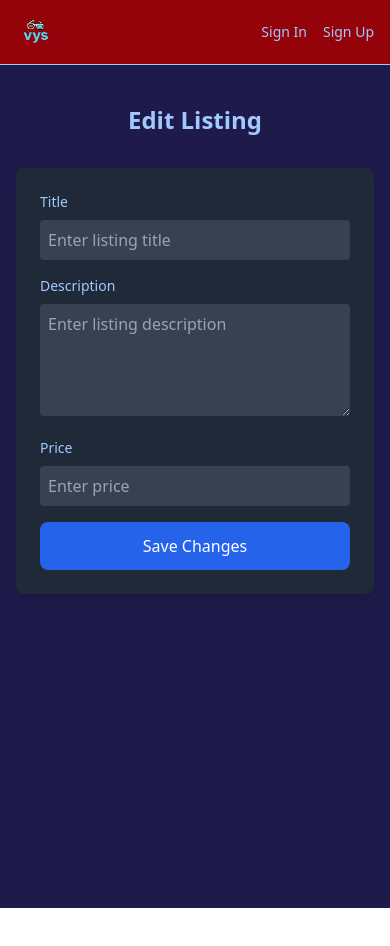
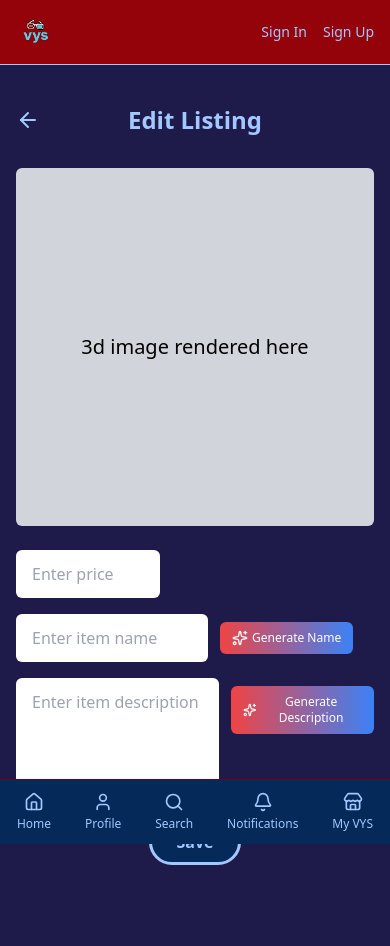
Before and after one commit to Moonwalkert3ch/VYS, a Next.js app in the folder vys-app/: page /edit-listing in a window 390 px wide. Shown: the top 946 px of the page. Before the commit the page ends 908 px from the top, so only its background shows below. Built offline with nearby package versions, Linux system fonts and the light colour scheme; no server answers.

Commit message:
created edit listing page and connected it to 3d model rendering

```diff
--- /dev/null
+++ b/vys-app/src/app/product-listings/page.tsx
@@ -0,0 +1,7 @@
+import ProductListingPage from "@/components/ProductListingPage";
+
+export default function ProductListing() {
+    return (
+        <ProductListingPage />
+    )
+}
--- a/vys-app/src/components/CreateListingPage.tsx
+++ b/vys-app/src/components/CreateListingPage.tsx
@@ -1,7 +1,7 @@
 // app/create-listing/page.tsx
 'use client';
 
-import { ArrowLeft, Camera } from 'lucide-react';
+import { ArrowLeft, Camera, Sparkles } from 'lucide-react';
 import { useRouter } from 'next/navigation';
 import { useState } from 'react';
 import BottomNavBar from '@/components/BottomNavBar';
@@ -10,7 +10,9 @@ import Link from 'next/link';
 export default function CreateListingPage() {
   const router = useRouter();
   const [itemName, setItemName] = useState('');
+  const [price, setPrice] = useState('');
   const [itemDescription, setItemDescription] = useState('');
+  const [isDescriptionFocused, setIsDescriptionFocused] = useState(false);
 
   return (
     <>
@@ -36,35 +38,64 @@ export default function CreateListingPage() {
 
 
         {/* Form */}
-        <div className="w-full max-w-md mt-6 space-y-4">
+      <form className="w-full max-w-md space-y-4 mt-6">
+        {/* Price */}
+        <input
+          type="number"
+          value={price}
+          onChange={(e) => setPrice(e.target.value)}
+          placeholder="Enter price"
+          className="w-36 px-4 py-3 rounded-md text-black placeholder-gray-400 focus:outline-none"
+        />
+
+        {/* Item Name with AI Generate */}
         <div className="flex items-center gap-3">
-            {/* <button className="bg-white p-3 rounded-lg">
-              <Plus className="h-6 w-6 text-indigo-950" />
-            </button> */}
           <input
             type="text"
             value={itemName}
             onChange={(e) => setItemName(e.target.value)}
-              placeholder="Item Name..."
-              className="flex-grow px-4 py-3 rounded-md text-black placeholder-gray-400 focus:outline-none"
+            placeholder="Enter item name"
+            className="w-48 px-4 py-3 rounded-md text-black placeholder-gray-400 focus:outline-none"
           />
-            <button className="bg-gradient-to-r from-red-500 to-blue-500 text-white text-xs px-3 py-2 rounded-md">
+          <button
+            type="button"
+            className="bg-gradient-to-r from-red-500 to-blue-500 text-white text-xs px-3 py-2 rounded-md flex items-center gap-1"
+          >
+            <Sparkles className="h-4 w-4" />
             Generate Name
           </button>
         </div>
 
+        {/* Item Description with AI Generate */}
         <div className="flex items-start gap-3">
           <textarea
             value={itemDescription}
             onChange={(e) => setItemDescription(e.target.value)}
-              placeholder="Item Description..."
-              className="flex-grow px-4 py-3 rounded-md text-black placeholder-gray-400 focus:outline-none h-28 resize-none"
+            onFocus={() => setIsDescriptionFocused(true)}
+            onBlur={() => setIsDescriptionFocused(false)}
+            placeholder="Enter item description"
+            className={`flex-grow px-4 py-3 rounded-md text-black placeholder-gray-400 focus:outline-none resize-none transition-all duration-300 ${
+              isDescriptionFocused ? 'h-[50vh]' : 'h-28'
+            }`}
           />
-            <button className="bg-gradient-to-r from-red-500 to-blue-500 text-white text-xs px-3 py-2 rounded-md h-fit mt-2">
+          <button
+            type="button"
+            className="bg-gradient-to-r from-red-500 to-blue-500 text-white text-xs px-3 py-2 rounded-md h-fit mt-2 flex items-center gap-1"
+          >
+            <Sparkles className="h-4 w-4" />
             Generate Description
           </button>
           </div>
+           {/* Save Changes Button */}
+          <div className="flex justify-center pt-4">
+            <button
+              type="submit"
+              className="bg-[#052958] hover:bg-indigo-950 text-[#A1C9FF] outline font-semibold py-2 px-6 rounded-full transition duration-200"
+            >
+              Save
+            </button>
           </div>
+        </form>
       </main>
 
       {/* Bottom Navigation Bar */}
--- a/vys-app/src/components/EditListingPage.tsx
+++ b/vys-app/src/components/EditListingPage.tsx
@@ -1,30 +1,113 @@
+'use client';
+
+import { useState } from 'react';
+import { ArrowLeft, Sparkles, Camera } from 'lucide-react';
+import { useRouter } from 'next/navigation';
+import BottomNavBar from '@/components/BottomNavBar';
+import Link from 'next/link';
 
 
 export default function EditListingPage() {
+  const router = useRouter();
+  const [price, setPrice] = useState('');
+  const [itemName, setItemName] = useState('');
+  const [itemDescription, setItemDescription] = useState('');
+  const [isDescriptionFocused, setIsDescriptionFocused] = useState(false);
+
   return (
+    <>
         <main className="min-h-screen w-full bg-indigo-950 text-[#A1C9FF] flex flex-col p-4 pb-32 items-center">
             {/* Header */}
             <div className="relative w-full max-w-screen-md flex items-center justify-center h-12 mt-4 mb-6">
-        <h1 className="text-2xl font-bold text-center">Edit Listing</h1>
+                <button
+                onClick={() => router.back()}
+                className="absolute left-0"
+                >
+                <ArrowLeft className="text-[#A1C9FF] h-6 w-6" />
+                </button>
+                <h1 className="text-2xl font-bold text-center w-full">Edit Listing</h1>
             </div>
 
-      {/* Form for Editing Listing */}
-      <form className="w-full max-w-md bg-gray-800 p-6 rounded-lg shadow-lg">
-        <div className="mb-4">
-          <label htmlFor="title" className="block text-sm font-medium mb-2">Title</label>
-          <input type="text" id="title" className="w-full p-2 bg-gray-700 text-white rounded" placeholder="Enter listing title" />
+            {/* 3D Model Placeholder */}
+            <Link href="/upload-image" className="block w-full max-w-md">
+                <div className="bg-gray-300 w-full aspect-square max-w-md flex items-center justify-center rounded-md mb-6">
+                    <p className='text-bold text-xl text-black text-center'>3d image rendered here</p>
                 </div>
-        <div className="mb-4">
-          <label htmlFor="description" className="block text-sm font-medium mb-2">Description</label>
-          <textarea id="description" rows={4} className="w-full p-2 bg-gray-700 text-white rounded" placeholder="Enter listing description"></textarea>
+            </Link>
+
+            {/* Form */}
+            <form className="w-full max-w-md space-y-4">
+                {/* Price */}
+                    <input
+                    type="number"
+                    value={price}
+                    onChange={(e) => setPrice(e.target.value)}
+                    placeholder="Enter price"
+                    className="w-36 px-4 py-3 rounded-md text-black placeholder-gray-400 focus:outline-none"
+                    />
+
+                {/* Item Name with AI Generate */}
+                <div className="flex items-center gap-3">
+                    <input
+                        type="text"
+                        value={itemName}
+                        onChange={(e) => setItemName(e.target.value)}
+                        placeholder="Enter item name"
+                        className="w-48 px-4 py-3 rounded-md text-black placeholder-gray-400 focus:outline-none"
+                    />
+                    <button
+                        type="button"
+                        className="bg-gradient-to-r from-red-500 to-blue-500 text-white text-xs px-3 py-2 rounded-md flex items-center gap-1"
+                    >
+                        <Sparkles className="h-4 w-4" />
+                        Generate Name
+                    </button>
                 </div>
-        <div className="mb-4">
-          <label htmlFor="price" className="block text-sm font-medium mb-2">Price</label>
-          <input type="number" id="price" className="w-full p-2 bg-gray-700 text-white rounded" placeholder="Enter price" />
+
+                {/* Item Description with AI Generate */}
+                <div className="flex items-start gap-3">
+                    <textarea
+                        value={itemDescription}
+                        onChange={(e) => setItemDescription(e.target.value)}
+                        onFocus={() => setIsDescriptionFocused(true)}
+                        onBlur={() => setIsDescriptionFocused(false)}
+                        placeholder="Enter item description"
+                        className={`flex-grow px-4 py-3 rounded-md text-black placeholder-gray-400 focus:outline-none resize-none transition-all duration-300 ${
+                        isDescriptionFocused ? 'h-[50vh]' : 'h-28'
+                        }`}
+                    />
+                    <button
+                        type="button"
+                        className="bg-gradient-to-r from-red-500 to-blue-500 text-white text-xs px-3 py-2 rounded-md h-fit mt-2 flex items-center gap-1"
+                    >
+                        <Sparkles className="h-4 w-4" />
+                        Generate Description
+                    </button>
                 </div>
-        <button type="submit" className="w-full bg-blue-600 hover:bg-blue-700 p-3 rounded-lg text-white">Save Changes</button>
+
+                {/* Save Changes Button */}
+                <div className="flex justify-center pt-4">
+                    <Link href="/product-listings">
+                        <button
+                            type="submit"
+                            className="bg-[#052958] hover:bg-indigo-950 text-[#A1C9FF] outline font-semibold py-2 px-6 rounded-full transition duration-200"
+                        >
+                            Save
+                        </button>
+                    </Link>
+                </div>
             </form>
         </main>
+
+        <BottomNavBar />
+    </>
   );
 }
-// This component serves as the Edit Listing page for the application.
+// Note: This code is a simplified version of the CreateListingPage component, adapted for editing an existing listing.
+// It includes a form for editing the price, item name, and description, with AI generation buttons for the name and description.
+// The 3D model placeholder is represented by a camera icon, and the layout is styled similarly to the original component.
+// The component uses the `useRouter` hook from Next.js for navigation and maintains local state for the form inputs.
+// The `BottomNavBar` component is included at the bottom for navigation purposes.
+// The component is designed to be used in a Next.js application, specifically for editing a listing in a marketplace or similar platform.
+// This code defines an EditListingPage component for a Next.js application.
+// It allows users to edit an existing listing by updating the price, item name, and description.
--- /dev/null
+++ b/vys-app/src/components/ProductListingPage.tsx
@@ -0,0 +1,24 @@
+
+export default function ProductListingPage() {
+  return (
+    <main className="min-h-screen w-full bg-indigo-950 text-[#A1C9FF] flex flex-col items-center justify-start px-4 pt-10 sm:pt-16 md:pt-20">
+      {/* Placeholder for Product Listings */}
+      <div className="w-full max-w-6xl flex flex-col items-center">
+        <h1 className="text-3xl sm:text-4xl md:text-5xl font-bold mb-8">Product Listings</h1>
+        <p className="text-lg text-center mb-4">Explore our collection of secondhand items.</p>
+        {/* Placeholder for product cards */}
+        <div className="grid grid-cols-1 sm:grid-cols-2 md:grid-cols-3 gap-6 w-full">
+          {/* Example Product Card */}
+          <div className="bg-white rounded-lg shadow-lg p-4">
+            <h2 className="text-xl font-semibold mb-2">Product Name</h2>
+            <p className="text-gray-700 mb-4">Short description of the product.</p>
+            <button className="bg-[#052958] text-[#A1C9FF] font-semibold px-4 py-2 rounded-md hover:bg-[#45132F] transition">
+              View Details
+            </button>
+          </div>
+          {/* Repeat for more products */}
+        </div>
+      </div>
+    </main>
+  );
+}
--- a/vys-app/src/components/UploadImagePage.tsx
+++ b/vys-app/src/components/UploadImagePage.tsx
@@ -43,7 +43,7 @@ export default function UploadImagePage() {
         {/* Submit Button */}
         <div className="mt-10 flex justify-center w-full">
           <Link href="/3d-model">
-          <button className="bg-[#052958] hover:bg-indigo-900 text-[#A1C9FF] font-semibold py-2 px-6 rounded-full transition duration-200 w-40">
+          <button className="bg-[#052958] hover:bg-indigo-900 text-[#A1C9FF] outline font-semibold py-2 px-6 rounded-full transition duration-200 w-40">
             Submit
           </button>
           </Link>
@@ -54,3 +54,5 @@ export default function UploadImagePage() {
     </>
   );
 }
+
+// Compare this snippet from vys-app/src/components/3DModelPage.tsx:
```
Also changed, not shown: vys-app/src/components/ThreeDModelPage.tsx (+6 -4 lines). Lines whose indentation alone changed are shown as unchanged.
